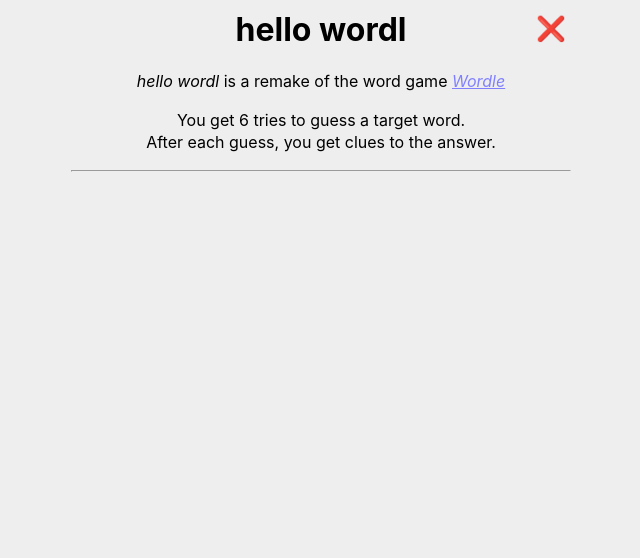
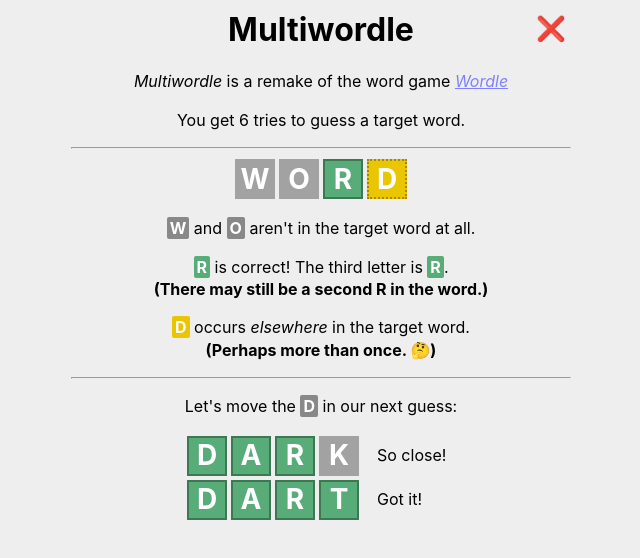
Before and after one commit to kespinak/Wordle-Multiplayer, a React (Create React App) app: page / in a window 1280 px wide. Both pictures are taken after a click on the button "About". Shown: the top 558 px of the page, without its empty margins (319-959 px from the left). Built offline with nearby package versions, Linux system fonts and the light colour scheme.

Commit message:
added to about page and fixed bug on the difficulty settings

```diff
--- a/src/About.tsx
+++ b/src/About.tsx
@@ -1,22 +1,71 @@
-import { Clue } from "./clue"
-import { Row, RowState } from "./Row"
-import { gameName, maxGuesses } from "./util"
+import { Clue } from "./clue";
+import { Row, RowState } from "./Row";
+import { gameName, maxGuesses } from "./util";
 
 export function About() {
   return (
     <div className="App-about">
+    <p>
+      <i>{gameName}</i> is a remake of the word game{" "}
+      <a href="https://www.nytimes.com/games/wordle/index.html">
+        <i>Wordle</i>
+      </a>{" "}
+    </p>
       <p>
-        <i>{gameName}</i> is a remake of the word game{" "}
-        <a href="https://www.nytimes.com/games/wordle/index.html">
-          <i>Wordle</i>
-        </a>{" "}
+        You get {maxGuesses} tries to guess a target word.
+      </p>
+      <hr />
+      <Row
+        rowState={RowState.LockedIn}
+        wordLength={4}
+        cluedLetters={[
+          { clue: Clue.Absent, letter: "w" },
+          { clue: Clue.Absent, letter: "o" },
+          { clue: Clue.Correct, letter: "r" },
+          { clue: Clue.Elsewhere, letter: "d" },
+        ]}
+      />
+      <p>
+        <b>W</b> and <b>O</b> aren't in the target word at all.
       </p>
       <p>
-        You get {maxGuesses} tries to guess a target word.
+        <b className={"green-bg"}>R</b> is correct! The third letter is{" "}
+        <b className={"green-bg"}>R</b>
+        .<br />
+        <strong>(There may still be a second R in the word.)</strong>
+      </p>
+      <p>
+        <b className={"yellow-bg"}>D</b> occurs <em>elsewhere</em> in the target
+        word.
         <br />
-        After each guess, you get clues to the answer.
+        <strong>(Perhaps more than once. 🤔)</strong>
       </p>
       <hr />
+      <p>
+        Let's move the <b>D</b> in our next guess:
+      </p>
+      <Row
+        rowState={RowState.LockedIn}
+        wordLength={4}
+        cluedLetters={[
+          { clue: Clue.Correct, letter: "d" },
+          { clue: Clue.Correct, letter: "a" },
+          { clue: Clue.Correct, letter: "r" },
+          { clue: Clue.Absent, letter: "k" },
+        ]}
+        annotation={"So close!"}
+      />
+      <Row
+        rowState={RowState.LockedIn}
+        wordLength={4}
+        cluedLetters={[
+          { clue: Clue.Correct, letter: "d" },
+          { clue: Clue.Correct, letter: "a" },
+          { clue: Clue.Correct, letter: "r" },
+          { clue: Clue.Correct, letter: "t" },
+        ]}
+        annotation={"Got it!"}
+      />
     </div>
   );
 }
--- a/src/App.tsx
+++ b/src/App.tsx
@@ -78,9 +78,9 @@
             fontStyle: difficulty > 1 ? "italic" : "inherit",
           }}
         >
-          hell
+          Multi
         </span>
-        o wordl
+        wordle
       </h1>
       <div className="top-right">
         {page !== "game" ? (
@@ -155,29 +155,6 @@
               </div>
             </div>
           </div>
-          <div className="Settings-setting">
-            <label htmlFor="keyboard-setting">Keyboard layout:</label>
-            <select
-              name="keyboard-setting"
-              id="keyboard-setting"
-              value={keyboard}
-              onChange={(e) => setKeyboard(e.target.value)}
-            >
-              <option value="qwertyuiop-asdfghjkl-BzxcvbnmE">QWERTY</option>
-              <option value="azertyuiop-qsdfghjklm-BwxcvbnE">AZERTY</option>
-              <option value="qwertzuiop-asdfghjkl-ByxcvbnmE">QWERTZ</option>
-              <option value="BpyfgcrlE-aoeuidhtns-qjkxbmwvz">Dvorak</option>
-              <option value="qwfpgjluy-arstdhneio-BzxcvbkmE">Colemak</option>
-            </select>
-            <input
-              style={{ marginLeft: 20 }}
-              id="enter-left-setting"
-              type="checkbox"
-              checked={enterLeft}
-              onChange={() => setEnterLeft((x: boolean) => !x)}
-            />
-            <label htmlFor="enter-left-setting">"Enter" on left side</label>
-          </div>
         </div>
       )}
       <Game
--- a/src/Game.tsx
+++ b/src/Game.tsx
@@ -328,13 +328,6 @@
           : "playing a random game"}
       </div>
       <p>
-        <button
-          onClick={() => {
-            share("Link copied to clipboard!");
-          }}
-        >
-          Share a link to this game
-        </button>{" "}
         {gameState !== GameState.Playing && (
           <button
             onClick={() => {
--- a/src/util.ts
+++ b/src/util.ts
@@ -6,7 +6,7 @@
   UltraHard,
 }
 
-export const gameName = "hello wordl";
+export const gameName = "Multiwordle";
 export const maxGuesses = 6;
 
 export const dictionarySet: Set<string> = new Set(dictionary);
```
